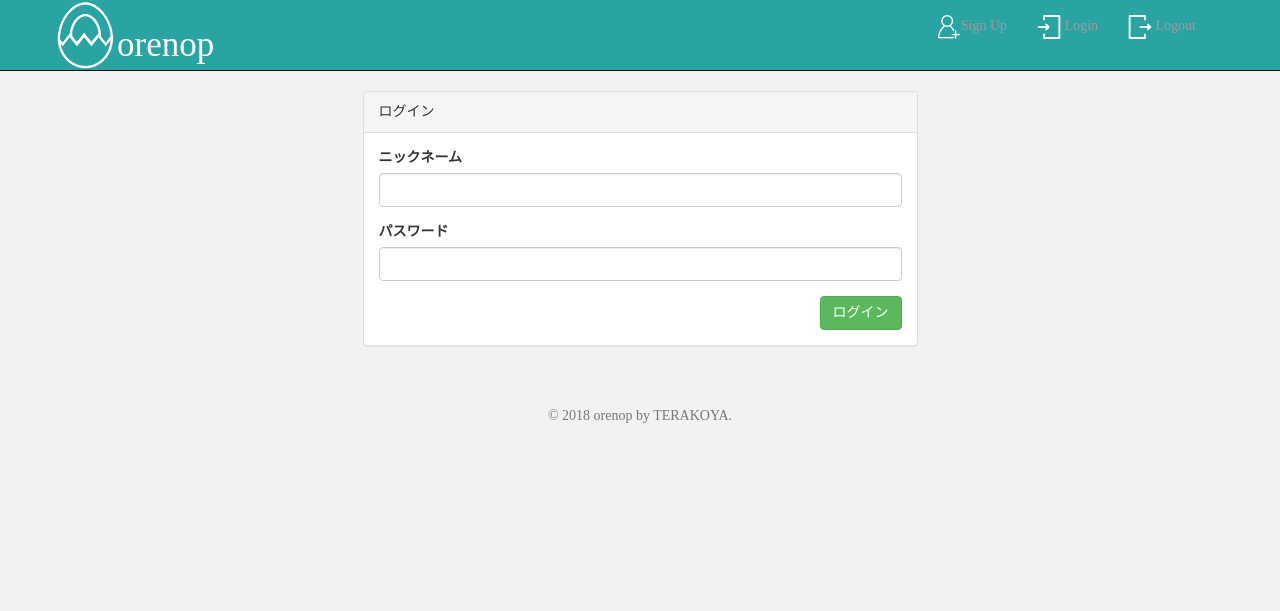
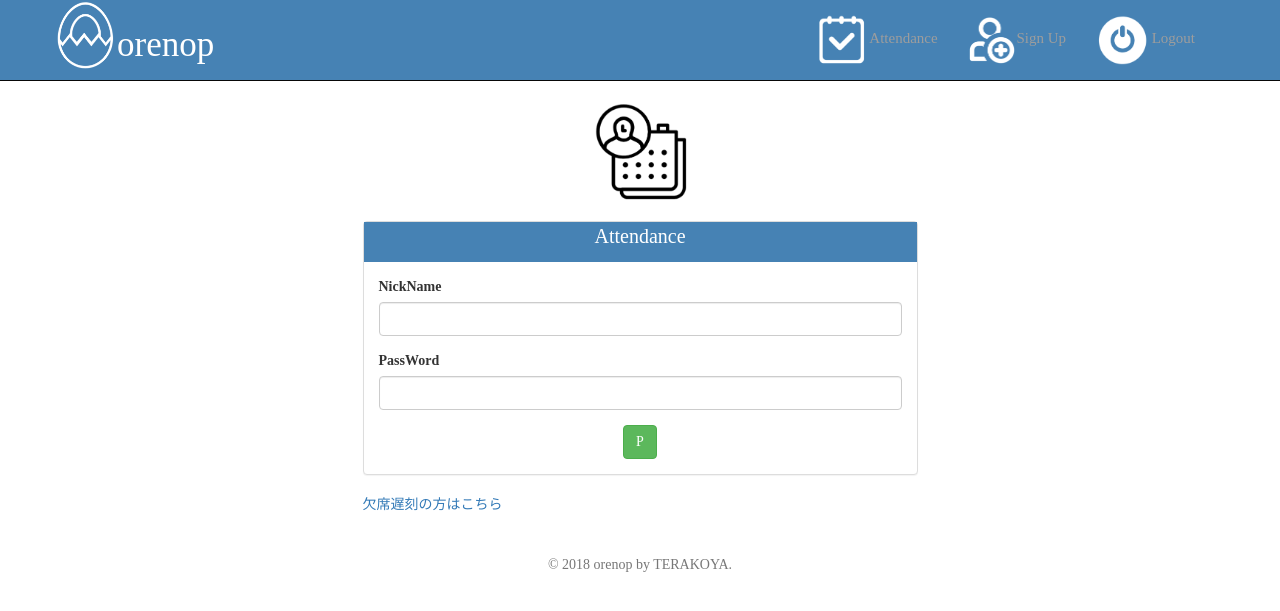
Before and after one commit to uyomaji88910/orenop, a Laravel app: page /login in a window 1280 px wide. Shown: the top 611 px of the page. Run offline with Laravel 8, Linux system fonts and the light colour scheme; settings files or empty folders that the repository lacks are supplied; some libraries are stand-ins or nearby versions.

Commit message:
attend late absent function

```diff
--- a/app/Http/Controllers/Auth/LoginController.php
+++ b/app/Http/Controllers/Auth/LoginController.php
@@ -4,6 +4,11 @@ namespace App\Http\Controllers\Auth;
 
 use App\Http\Controllers\Controller;
 use Illuminate\Foundation\Auth\AuthenticatesUsers;
+// add by Ryo Nakajima
+use App\User;
+use App\Attend;
+
+
 
 class LoginController extends Controller
 {
@@ -25,7 +30,7 @@ class LoginController extends Controller
      *
      * @var string
      */
-    protected $redirectTo = '/';
+    protected $redirectTo = '/'; // Mod by  Ryo Nakajima 06/07 7.2
 
     /**
      * Create a new controller instance.
@@ -36,10 +41,77 @@ class LoginController extends Controller
     {
         $this->middleware('guest')->except('logout');
     }
-    // Add by Ryo Nakajima 2018/07/04
-    // AuthenticatesUsers => username() -> email to nickname
+
     public function username()
     {
         return 'nickname';
     }
+
+    protected function redirectTo()   //REDIRECTTO($USER_ID = 1)
+    {
+
+
+
+        //タイムスタンプを取得
+        $timestamp = time();
+        // date()で日時を出力
+        $date = date( "Y-m-d" , $timestamp ) ;
+        $time = date( "H:i:s" , $timestamp ) ;
+
+
+        // add attends table to record
+        $attend = new Attend;
+        $id = \Auth::id();
+        $exist = $attend->confirm($id, $date);
+
+        $status=$_REQUEST['status'];
+
+        if($exist == true){
+            return '/'; // 今後変更する可能性あり。7/6 edit by tiny
+        } else{
+            if ($status == 1){
+                $attend->status = 'attend'; // attend or late or absent
+            }else if($status == 2){
+                $attend->status = 'late';
+            }else if($status == 3){
+                $attend->status = 'absent';
+            }
+
+            $attend->user_id = \Auth::id(); // user id
+            $attend->created_at = $date; // Date ex. 2018-07-05
+            $attend->updated_at = $time;// Time ex. 13:05:22
+
+            $attend->save();
+
+            return '/';
+                 //$_REQUEST['status'];
+        };
+
+        /*
+        $attend->status = 'attend'; // attend or late or absent
+        $attend->user_id = \Auth::id(); // user id
+        $attend->created_at = $date; // Date ex. 2018-07-05
+        $attend->updated_at = $time;// Time ex. 13:05:22
+
+        $attend->save();
+
+        return '/';
+        */
+    }
+
+
+    /*
+    public function exists($user_id = null) {
+
+
+            return (bool)$this->find('count', array(
+                'condi' => array(
+                    $this->alias . '.' . $this->primaryKey => $id
+                ),
+                'recursive' => -1,
+                'callbacks' => false
+            ));
+    }
+    */
+
 }
--- a/app/User.php
+++ b/app/User.php
@@ -26,4 +26,9 @@ class User extends Authenticatable
     protected $hidden = [
         'password', 'remember_token',
     ];
+    // add by Ryo Nakajima 2018/07/05
+    public function attends()
+    {
+        return $this->hasMany(Attend::class);
+    }
 }
--- a/config/app.php
+++ b/config/app.php
@@ -65,7 +65,7 @@ return [
     |
     */
 
-    'timezone' => 'UTC',
+    'timezone' => 'Asia/Tokyo',
 
     /*
     |--------------------------------------------------------------------------
--- a/public/css/style.css
+++ b/public/css/style.css
@@ -2,8 +2,8 @@
 
 /* body */
 body {
-    background: #f2f2f2;
-    font-family:montserrat;
+    background: white;
+    font-family:Century Gothic;
 }
 footer {
     margin-top: 40px;
@@ -11,7 +11,9 @@ footer {
 
 /* navbar.blade.php */
 .navbar {
-    background-color: #2aa3a3;
+    background-color: #4682B4;
+    font-family:Century Gothic;
+    font-size:15px;
 }
 .navbar-header img {
     margin-top: 5px;
@@ -32,6 +34,22 @@ footer {
     padding: 20px 40px;
     margin-left:7px;
 }
+.nav-signup{
+    height: 50px;
+    width: auto;
+}
+.nav-login{
+    height: 50px;
+    width: auto;
+}
+.nav-logout{
+    height: 50px;
+    width: auto;
+}
+.attendance{
+    color:#fff;
+}
+
 /* cover */
 .cover {
     margin-top: -20px;
@@ -62,3 +80,21 @@ footer {
     background-color: #ed486f;
     border-color: #ed486f;
 }
+/*reginster.blade.php*/
+.signup {
+    height: 100px;
+    width: auto;
+}
+.panel-primary{
+    background-color:#4682B4;
+    height: 40px;
+    font-size:20px;
+}
+/*login.blade.php*/
+.att{
+    height: 100px;
+    width: auto;
+}
+.string{
+    color:white;
+}
--- a/resources/views/auth/login.blade.php
+++ b/resources/views/auth/login.blade.php
@@ -3,26 +3,32 @@
 @section('content')
 <div class="row">
     <div class="col-xs-offset-3 col-xs-6">
+        <center><img src='images/att.png' class="att"></center><br>
         <div class="panel panel-default">
-            <div class="panel-heading">ログイン</div>
+            <center class="panel-primary"><p class='string'>Attendance</p></center>
             <div class="panel-body">
-                {!! Form::open(['route' => 'login.post']) !!}
+{!! Form::open(['route' => 'login.post']) !!}
+                    <?php $_POST['status'] = 'おめでとう';?>
                     <div class="form-group">
-                        {!! form::label('nickname', 'ニックネーム') !!}
+                        {!! form::label('nickname', 'NickName') !!}
                         {!! form::text('nickname', old('nickname'), ['class' => 'form-control']) !!}
                     </div>
 
                     <div class="form-group">
-                        {!! form::label('password', 'パスワード') !!}
+                        {!! form::label('password', 'PassWord') !!}
                         {!! form::password('password', ['class' => 'form-control']) !!}
                     </div>
+                    <div class="hidden">
+                         {!! form::select('status', array('1'=>'Attend')); !!} <!add hidden-form by chee 7/6>
+                    </div>
+                    <div class="text-center">
+                        {!! form::submit('P', ['class' => 'btn btn-success']) !!}
 
-                    <div class="text-right">
-                        {!! form::submit('ログイン', ['class' => 'btn btn-success']) !!}
                     </div>
                 {!! form::close() !!}
             </div>
         </div>
+         {!! link_to_route('others.get', '欠席遅刻の方はこちら') !!}
     </div>
 </div>
 @endsection
--- a/resources/views/commons/navbar.blade.php
+++ b/resources/views/commons/navbar.blade.php
@@ -15,9 +15,10 @@
             </div>
                 <div class="collapse navbar-collapse" id="bs-example-navbar-collapse-1">
                     <ul class="nav navbar-nav navbar-right">
-                        <li><a href="{{ route('signup.get') }}"><img src="images/add-user.png">Sign Up</a></li>
-                        <li><a href="{{ route('login') }}"><img src="images/login.png">  Login</a></li> <!edit by Den 7/4>
-                        <li><a href="{{ route('logout.get') }}"><img src="images/logout.png">  Logout</a></li> <!edit by Den 7/4>
+                        <li><a href="{{ route('login') }}" class="attendance"><img src="images/nav-att.png" class='nav-login'>  Attendance</a></li> <!edit by Den 7/4>
+                        <li><a href="{{ route('signup.get') }}"><img src="images/signup-white.png" class='nav-signup'>Sign Up</a></li>
+                        <li><a href="{{ route('logout.get') }}"><img src="images/nav-logout.png" class='nav-logout'> Logout</a></li>
+
             　       </ul>
                 </div>
         </div>
--- a/routes/web.php
+++ b/routes/web.php
@@ -22,3 +22,11 @@ Route::post('signup', 'Auth\RegisterController@register')->name('signup.post');
 Route::get('login', 'Auth\LoginController@showLoginForm')->name('login');
 Route::post('login', 'Auth\LoginController@login')->name('login.post');
 Route::get('logout', 'Auth\LoginController@logout')->name('logout.get');
+// Attend Function 2018/07/05 add by Ryo Nakajima
+Route::group(['middleware' => 'auth'], function () {
+    Route::resource('attends', 'AttendsController', ['only' => ['store', 'delete', 'update']]);
+});
+// add by Ryo Nakajima 2018/07/06 for late and absent
+Route::get('others', function() {
+    return view('others');
+})->name('others.get');
```
Also changed, not shown: app/Attend.php (+19 -0 lines), app/Http/Controllers/AttendsController.php (added, +95 -0 lines), resources/views/auth/register.blade.php (+9 -8 lines), resources/views/others.blade.php (added, +33 -0 lines), public/images/att.png (added), public/images/nav-att.png (added), public/images/nav-login.png (added), public/images/nav-logout.png (added), public/images/signup-logo.png (added), public/images/signup-white.png (added).
